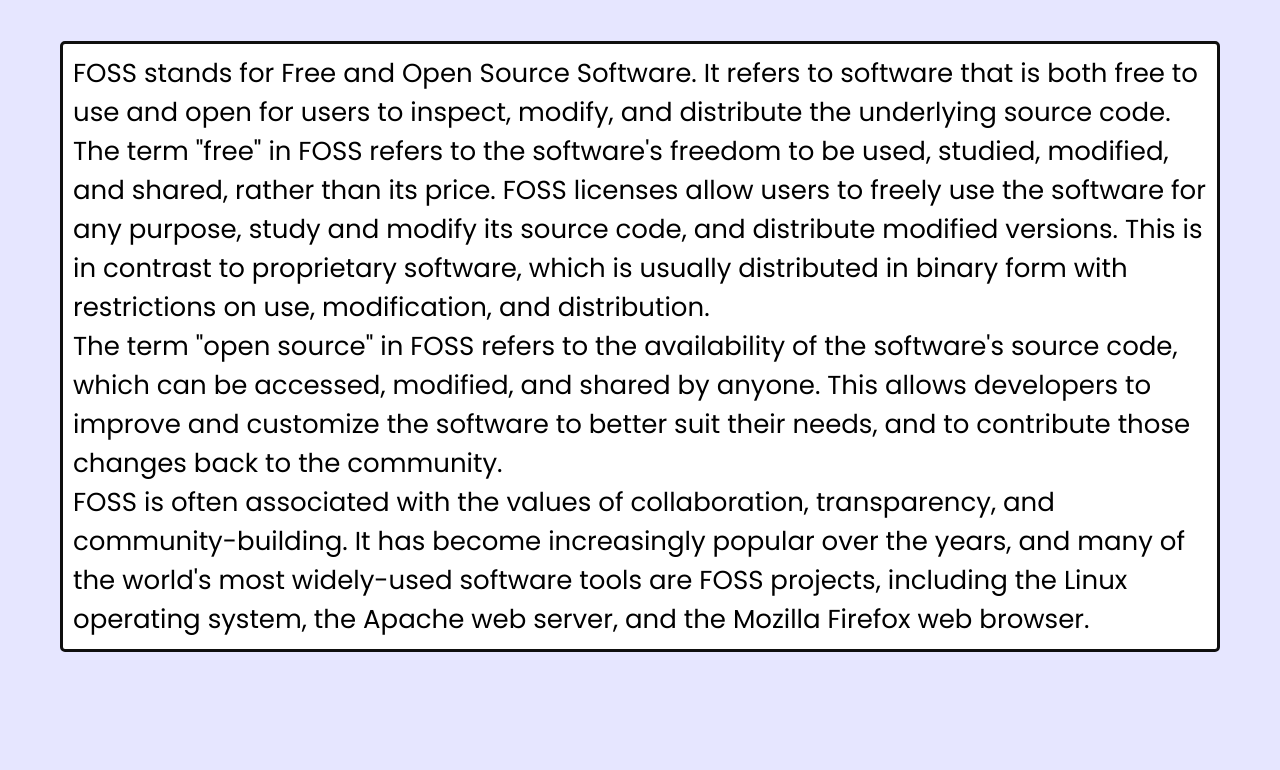
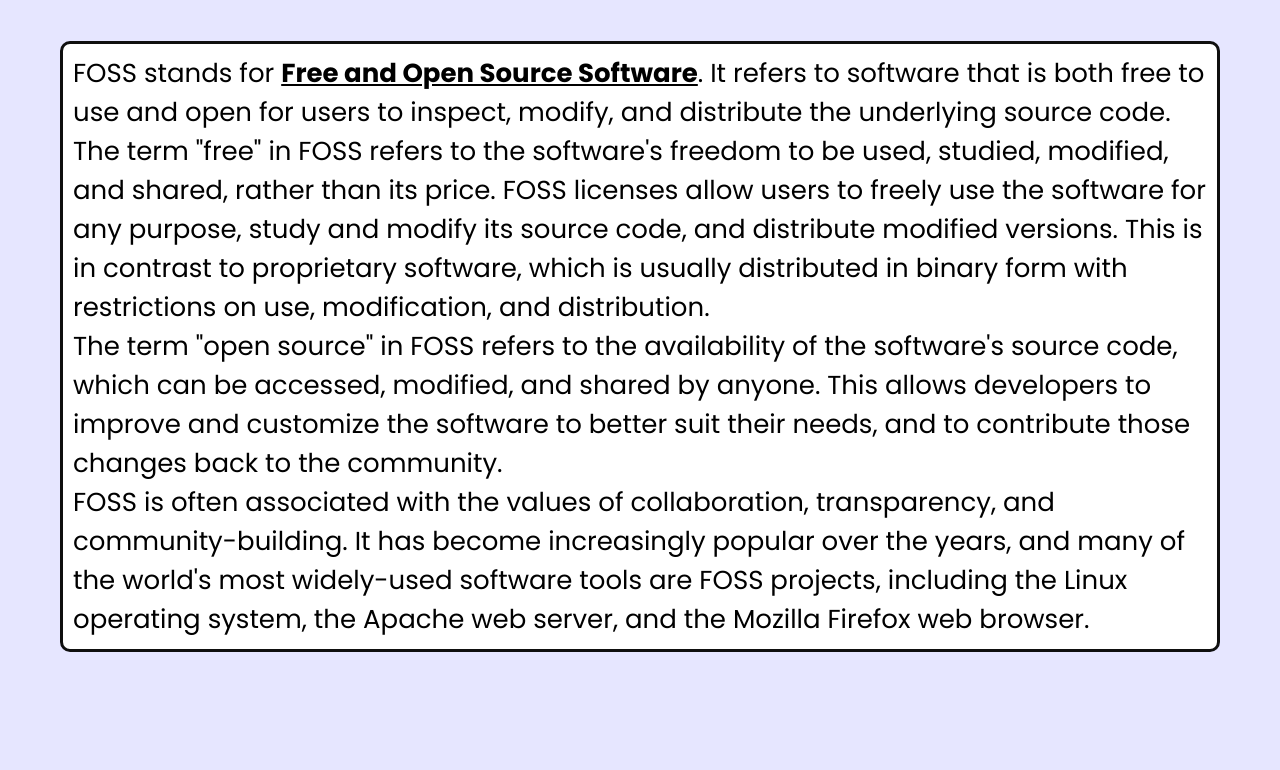
Before and after one commit to Naveenmeh02/FOSS-sceptix, a plain HTML site: page index.html in a window 1280 px wide. Shown: the part 665-1435 px from the top of the page. Drawn offline with Linux system fonts and the light colour scheme.

Commit message:
nothing here

```diff
--- a/index.html
+++ b/index.html
@@ -78,7 +78,7 @@
             <span id="define">About FOSS!</span>
             <h4>What's Free and open-source software?</h4>
             <br>
-            <p >FOSS stands for Free and Open Source Software. It refers to software that is both free to use and open for users to inspect, modify, and  distribute the underlying source code.
+            <p >FOSS stands for <b style="text-decoration: underline;">Free and Open Source Software</b>. It refers to software that is both free to use and open for users to inspect, modify, and  distribute the underlying source code.
                 <br>
                 The term "free" in FOSS refers to the software's freedom to be used, studied, modified, and shared, rather than its price. FOSS licenses allow users to freely use the software for any purpose, study and modify its source code, and distribute modified versions. This is in contrast to proprietary software, which is usually distributed in binary form with restrictions on use, modification, and distribution.
                 <br>
@@ -91,7 +91,7 @@
             <span id="benefits">Benefits of FOSS</span>
             <h4>What's Free and open-source software?</h4>
             <p>There are several benefits to using FOSS, some of which include:
-
+                <br>
                 <b>Cost:</b> FOSS is often available at no cost, which can make it an attractive option for individuals, small businesses, and organizations with limited budgets.
                 <br>
                 <b>Customization:</b> FOSS can be modified to suit specific needs or requirements, which can be particularly beneficial for businesses or organizations with specialized needs.
--- a/styles.css
+++ b/styles.css
@@ -152,7 +152,7 @@
     font-size: 26px;
     margin: 20px;
     border: 3px solid #0f0f0f;
-    border-radius: 5px;
+    border-radius: 10px;
     padding: 10px;
     background-color: white;
 }
```
